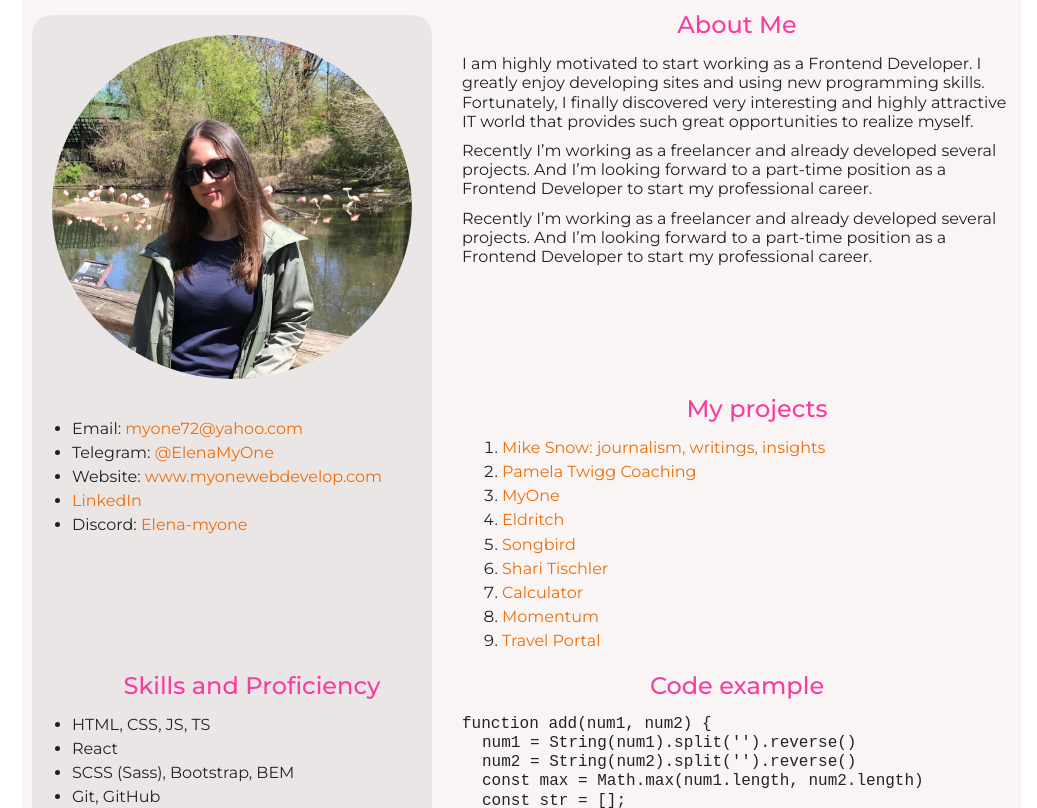
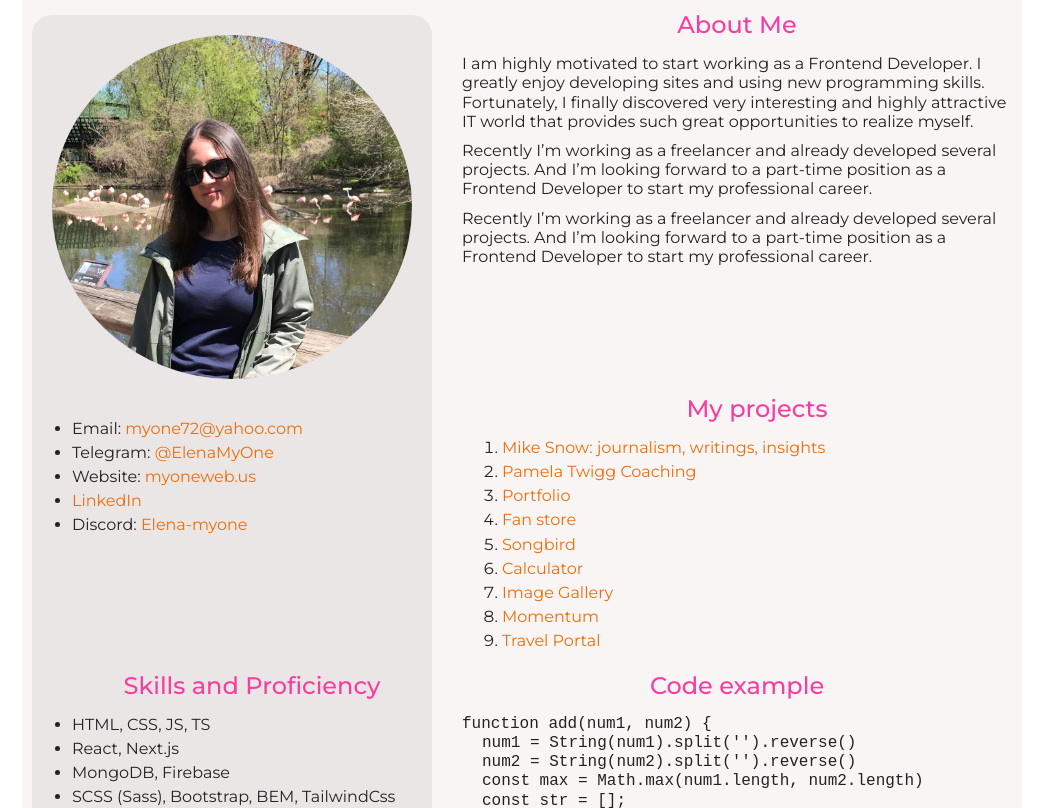
Before and after one commit to Elena-MyOne/rsschool-cv, a plain HTML site: page index.html in a window 1280 px wide. Shown: the part 97-905 px from the top of the page, without its empty margins (118-1155 px from the left). Drawn offline with Linux system fonts and the light colour scheme.

Commit message:
feat: update index.html in 2024

```diff
--- a/index.html
+++ b/index.html
@@ -17,7 +17,7 @@
           <ul class="contact__items">
             <li class="contact__item">Email: <a href="mailto:myone72@yahoo.com" target="_blank">myone72@yahoo.com</a></li>
             <li class="contact__item">Telegram: <a href="#">@ElenaMyOne</a></li>
-            <li class="contact__item">Website: <a href="https://www.myonewebdevelop.com/" target="_blank">www.myonewebdevelop.com</a></li>
+            <li class="contact__item">Website: <a href="https://myoneweb.us/" target="_blank">myoneweb.us</a></li>
             <li class="contact__item"><a href="https://www.linkedin.com/in/elena-iakovenko-54319115a/?original_referer=https%3A%2F%2Felena-myone.github.io%2F" target="_blank">LinkedIn</a></li>
             <li class="contact__item">Discord: <a href="">Elena-myone</a></li>
           </ul>
@@ -35,8 +35,9 @@
           <h2 class="skills__title title">Skills and Proficiency</h2>
           <ul class="skills__items">
             <li class="skills__item">HTML, CSS, JS, TS</li>
-            <li class="skills__item">React</li>
-            <li class="skills__item">SCSS (Sass), Bootstrap, BEM</li>
+            <li class="skills__item">React, Next.js</li>
+            <li class="skills__item">MongoDB, Firebase</li>
+            <li class="skills__item">SCSS (Sass), Bootstrap, BEM, TailwindCss</li>
             <li class="skills__item">Git, GitHub</li>
             <li class="skills__item">GULP, Webpack, Prepros, npm, Command Line</li>
             <li class="skills__item">Node.js basic</li>
@@ -61,11 +62,11 @@
           <ol class="experience__items">
             <li class="experience__item"><a href="http://www.mikesnow.us/" target="_blank">Mike Snow: journalism, writings, insights</a></li>
             <li class="experience__item"><a href="http://pamelatwiggcoaching.com/" target="_blank">Pamela Twigg Coaching</a></li>
-            <li class="experience__item"><a href="http://www.myonewebdevelop.com/index.html" target="_blank">MyOne</a></li>
-            <li class="experience__item"><a href="https://elena-myone.github.io/codejam-eldritch/my-app/dist/" target="_blank">Eldritch</a></li>
+            <li class="experience__item"><a href="https://myoneweb.us/" target="_blank">Portfolio</a></li>
+            <li class="experience__item"><a href="https://elena-myone.github.io/fan-store/" target="_blank">Fan store</a></li>
             <li class="experience__item"><a href="https://rolling-scopes-school.github.io/elena-myone-JSFE2022Q3/songbird/dist/index.html" target="_blank">Songbird</a></li>
-            <li class="experience__item"><a href="https://shari-tischler-writer.com/" target="_blank">Shari Tischler</a></li>
             <li class="experience__item"><a href="https://elena-myone.github.io/calculator/dist/" target="_blank">Calculator</a></li>
+            <li class="experience__item"><a href="https://imagegallery-a0f41.web.app/" target="_blank">Image Gallery</a></li>
             <li class="experience__item"><a href="https://elena-myone.github.io/momentum/my-app/dist/" target="_blank">Momentum</a></li>
             <li class="experience__item"><a href="https://rolling-scopes-school.github.io/elena-myone-JSFEPRESCHOOL2022Q2/travel/" target="_blank">Travel Portal</a></li>
           </ol>
@@ -93,7 +94,7 @@
           <div class="footer__logo">
             <a href="https://rs.school/js-stage0/"><img src="./images/rslogo.svg" alt="rslogo"></a>
           </div>
-          <div class="footer__year">2023</div>
+          <div class="footer__year">2024</div>
           <div class="footer__github">
             <a href="https://github.com/Elena-MyOne"><img src="./images/github.svg" alt="github link"></a>
           </div>
```
